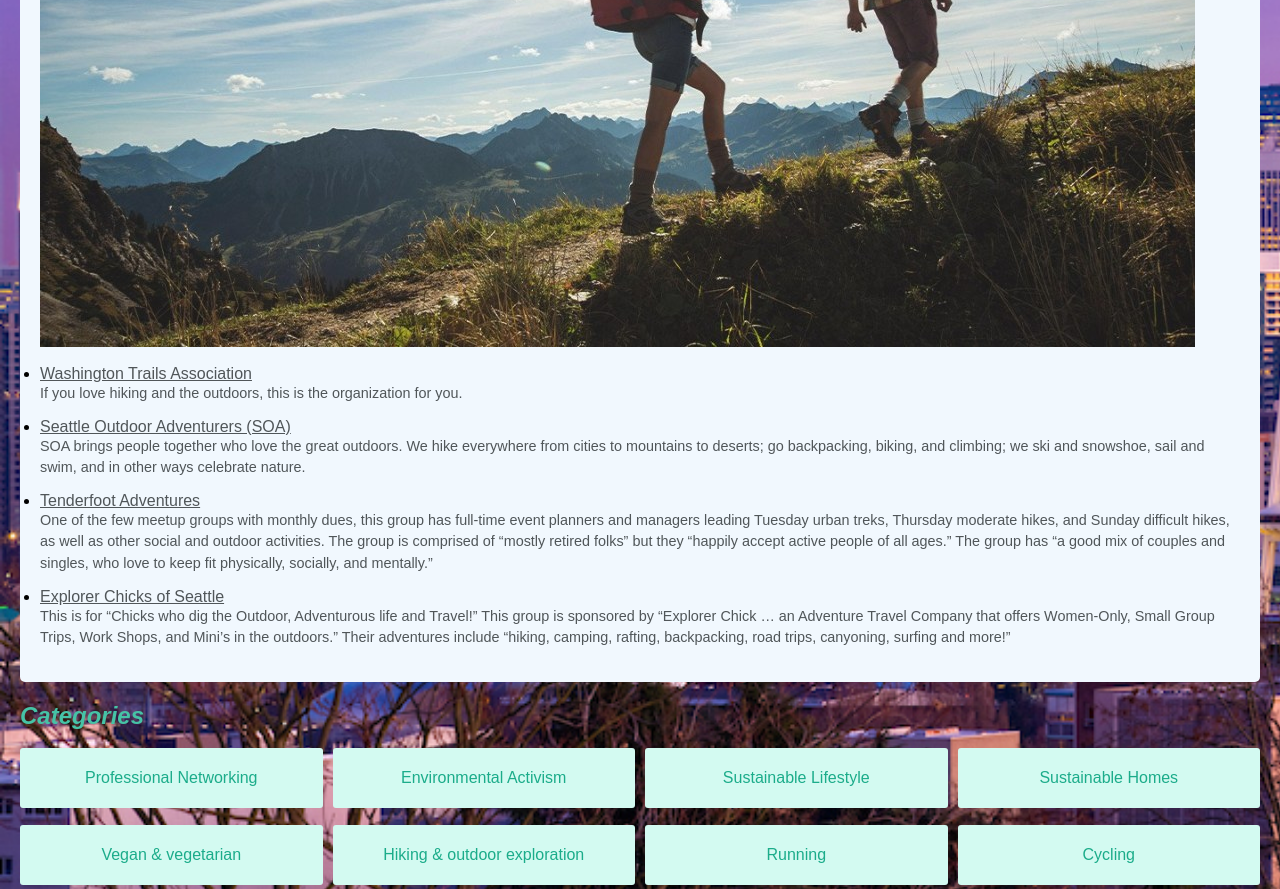
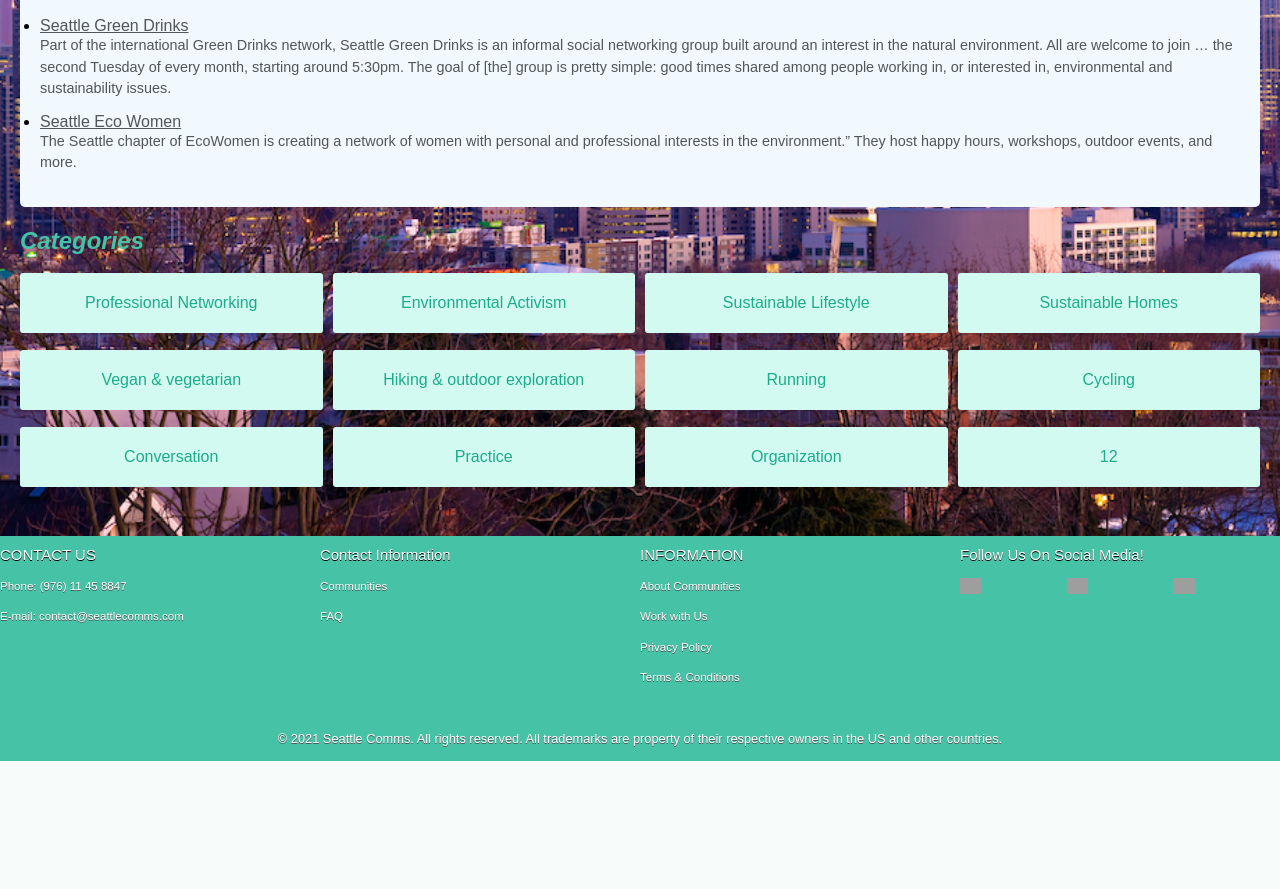
Before and after one commit to lhxo/it163group5communitysite, a PHP site: page /networking.php in a window 1280 px wide. Shown: the part 384-1273 px from the top of the page. After the commit the page ends 1145 px from the top, so only its background shows below. Run offline with PHP 8.4, Linux system fonts and the light colour scheme; grey boxes are pictures that could not be loaded.

Commit message:
Update pages

```diff
--- a/networking.php
+++ b/networking.php
@@ -2,17 +2,13 @@
 
 <div class="main">
         <div class="about">
-            <h4>Hiking & outdoor exploration</h4>
-                <img src="images/hiking2.jpeg" alt="hiking"><br>
+            <h4>Professional Networking</h4>
+                <img src="images/networking.png" alt="networking"><br>
                 <ul>
-                    <li><a href="https://www.wta.org/">Washington Trails Association</a>
-                        <p>If you love hiking and the outdoors, this is the organization for you.</p></li>
-                    <li><a href="https://www.meetup.com/SeattleOutdoorAdventurers/">Seattle Outdoor Adventurers (SOA)</a>
-                        <p>SOA brings people together who love the great outdoors. We hike everywhere from cities to mountains to deserts; go backpacking, biking, and climbing; we ski and snowshoe, sail and swim, and in other ways celebrate nature.</p></li>
-                    <li><a href="https://www.meetup.com/tenderfootadventures/">Tenderfoot Adventures</a>
-                        <p>One of the few meetup groups with monthly dues, this group has full-time event planners and managers leading Tuesday urban treks, Thursday moderate hikes, and Sunday difficult hikes, as well as other social and outdoor activities. The group is comprised of “mostly retired folks” but they “happily accept active people of all ages.” The group has “a good mix of couples and singles, who love to keep fit physically, socially, and mentally.”</p></li>
-                    <li><a href="https://www.meetup.com/meetup-group-fbtbzXRJ/">Explorer Chicks of Seattle</a>
-                        <p>This is for “Chicks who dig the Outdoor, Adventurous life and Travel!” This group is sponsored by “Explorer Chick … an Adventure Travel Company that offers Women-Only, Small Group Trips, Work Shops, and Mini’s in the outdoors.”  Their adventures include “hiking, camping, rafting, backpacking, road trips, canyoning, surfing and more!”</p></li>
+                    <li><a href="https://www.facebook.com/groups/seattlegreendrinks/">Seattle Green Drinks</a>
+                        <p>Part of the international Green Drinks network, Seattle Green Drinks is an informal social networking group built around an interest in the natural environment. All are welcome to join … the second Tuesday of every month, starting around 5:30pm. The goal of [the] group is pretty simple: good times shared among people working in, or interested in, environmental and sustainability issues.</p></li>
+                    <li><a href="https://seattle.ecowomen.org/">Seattle Eco Women</a>
+                        <p>The Seattle chapter of EcoWomen is creating a network of women with personal and professional interests in the environment.” They host happy hours, workshops, outdoor events, and more.</p></li>
                 </ul>
         </div>
 
```
Also changed, not shown: environment.php (+6 -10 lines).
